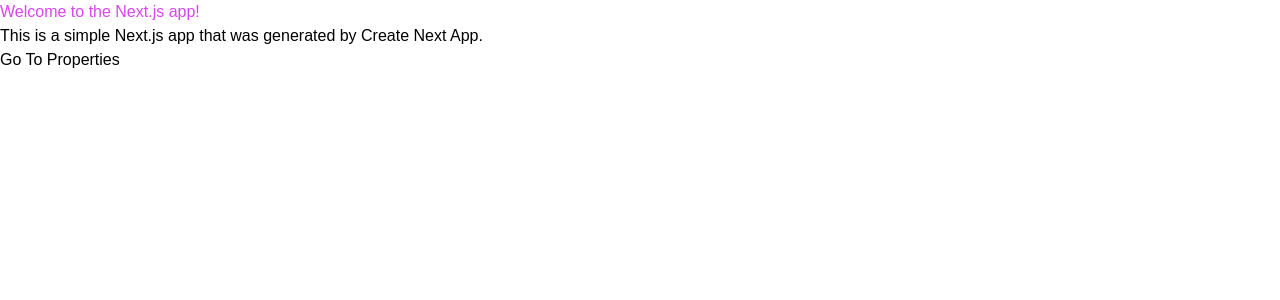
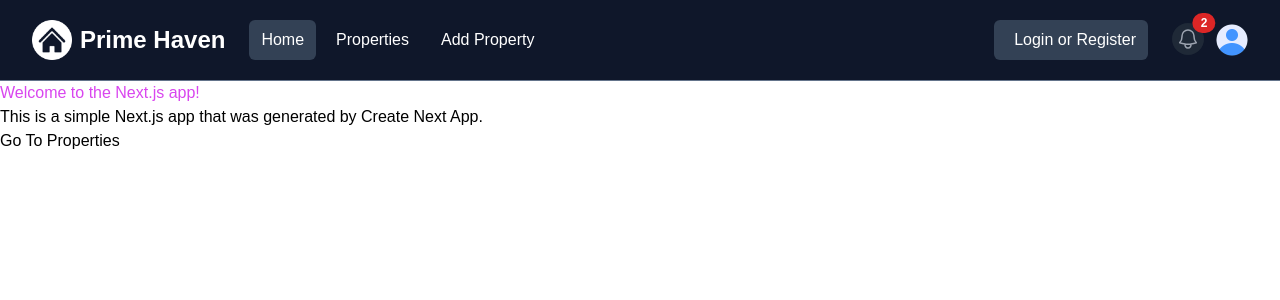
Before and after one commit to Harry-Leepz/prime-haven, a Next.js app: page / in a window 1280 px wide. Shown: the top 300 px of the page. Built offline with nearby package versions, Linux system fonts and the light colour scheme.

Commit message:
feat: integrate Navbar component into RootLayout

```diff
--- a/src/app/layout.js
+++ b/src/app/layout.js
@@ -1,3 +1,4 @@
+import Navbar from "@/components/Navbar";
 import "./globals.css";
 
 export const metadata = {
@@ -10,7 +11,10 @@
   return (
     <html lang='en'>
       <body>
-        <main>{children}</main>
+        <main>
+          <Navbar />
+          {children}
+        </main>
       </body>
     </html>
   );
```
